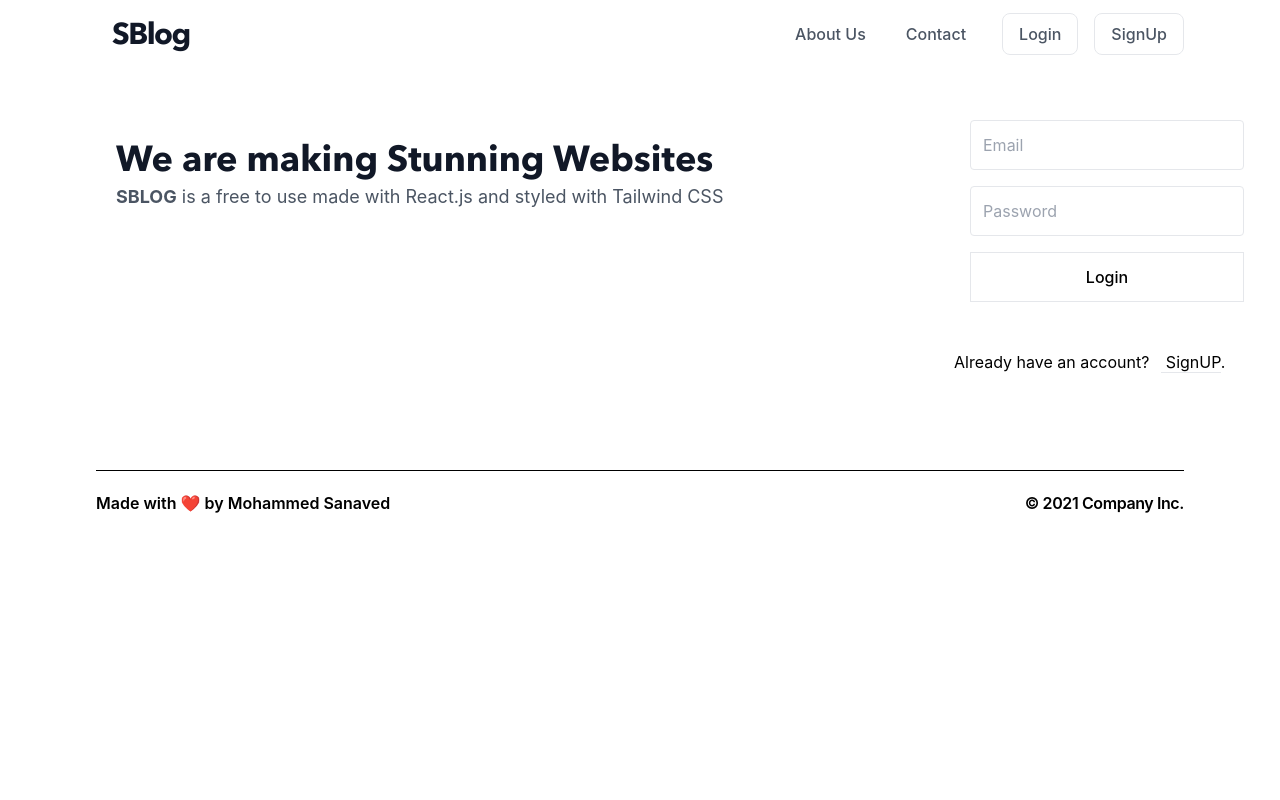
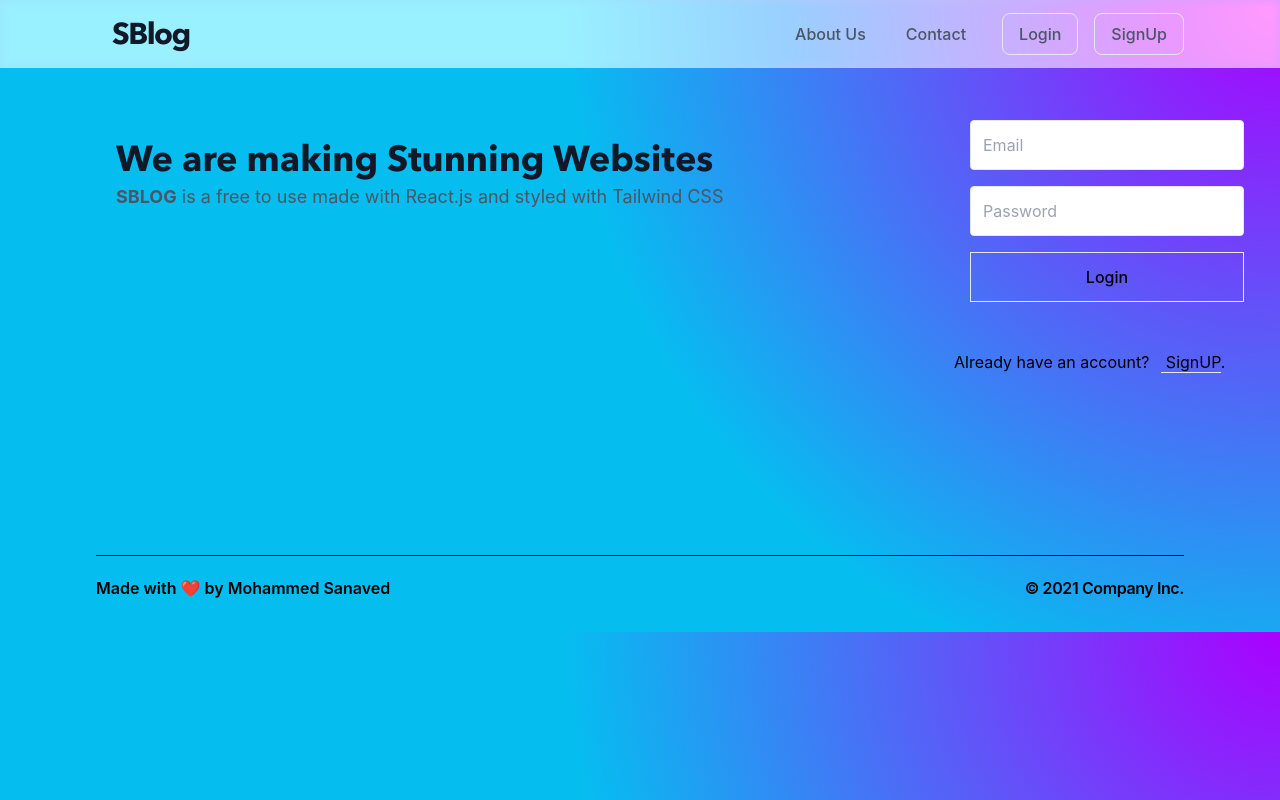
Before and after one commit to mohammedsanaved/frontend-SBlogs, a React (Vite) app: page /login in a window 1280 px wide. Built offline with nearby package versions, Linux system fonts and the light colour scheme.

Commit message:
pages added

```diff
--- a/src/index.css
+++ b/src/index.css
@@ -8,7 +8,12 @@ body {
   margin: 0;
   font-family: -apple-system, BlinkMacSystemFont, Segoe UI, Roboto, Oxygen,
     Ubuntu, Cantarell, Fira Sans, Droid Sans, Helvetica Neue, sans-serif;
-  background-color: white;
+  background-image: radial-gradient(
+    circle at top right,
+    rgb(170, 0, 255),
+    #06bdf0 50%
+  );
+  height: auto;
 }
 
 a {
--- a/src/screens/Contact.jsx
+++ b/src/screens/Contact.jsx
@@ -4,7 +4,7 @@ import { Link } from "react-router-dom";
 const Contact = () => {
   return (
     <>
-      <div className="max-w-7xl flex flex-col mx-auto px-5 py-24 md:flex-row items-center">
+      <div className="max-w-7xl flex flex-col mx-auto px-5 py-24 md:flex-row items-center mb-[70px]">
         <div className="lg:flex-grow md:w-1/2 md:ml-24 pt-6 md:items-start md:text-left mb-32 items-center text-center">
           <h1 className="mb-1 sm:text-4xl text-5xl items-center Avenir xl:w-2/2 text-gray-900">
             You can Contact with Us
--- a/src/screens/Login.jsx
+++ b/src/screens/Login.jsx
@@ -4,7 +4,7 @@ import { Link } from "react-router-dom";
 const Login = () => {
   return (
     <>
-      <div className="max-w-7xl flex flex-col mx-auto px-5 py-24 md:flex-row items-center">
+      <div className="max-w-7xl flex flex-col mx-auto px-5 py-24 md:flex-row items-center mb-[85px]">
         <div className="lg:flex-grow md:w-1/2 md:ml-24 pt-6 md:items-start md:text-left mb-32 items-center text-center">
           <h1 className="mb-1 sm:text-4xl text-5xl items-center Avenir xl:w-2/2 text-gray-900">
             We are making Stunning Websites
--- a/src/screens/Register.jsx
+++ b/src/screens/Register.jsx
@@ -8,16 +8,17 @@ const Register = () => {
   const [email, setEmail] = useState("");
   const [password, setPassword] = useState("");
   const [secret, setSecret] = useState("");
+  console.log("data", name, email, password, secret);
 
   const handleSubmit = (e) => {
     e.preventDefault();
     // console.log(name, email, password, secret);
     axios
       .post("http://localhost:8000/api/register", {
-        name,
-        email,
-        password,
-        secret,
+        name: name,
+        email: email,
+        password: password,
+        secret: secret,
       })
       .then((res) => console.log(res))
       .catch((err) => console.log(err));
@@ -103,7 +104,6 @@ const Register = () => {
               className="no-underline border-b ml-3 border-blue text-blue"
               to="/login"
             >
-              {" "}
               Login
             </Link>
             .
```
